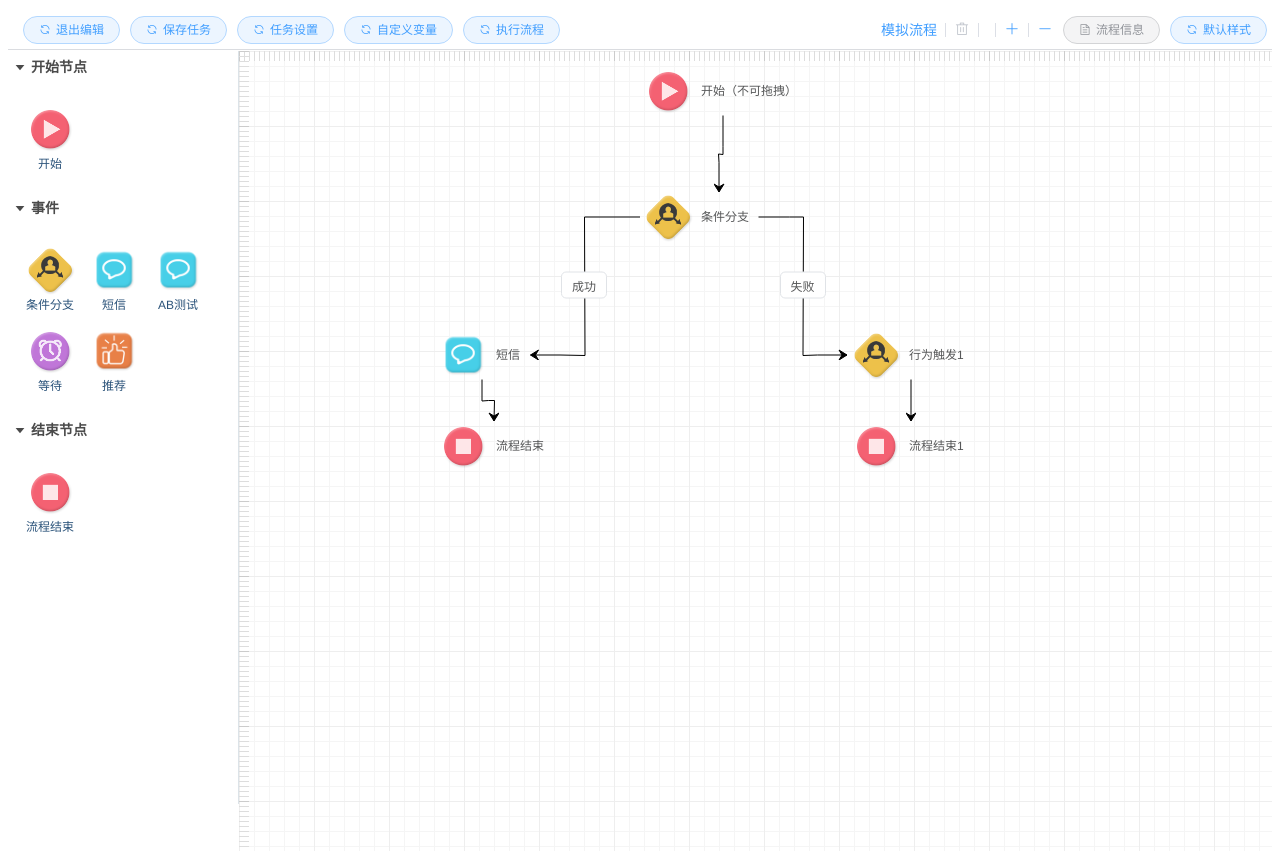
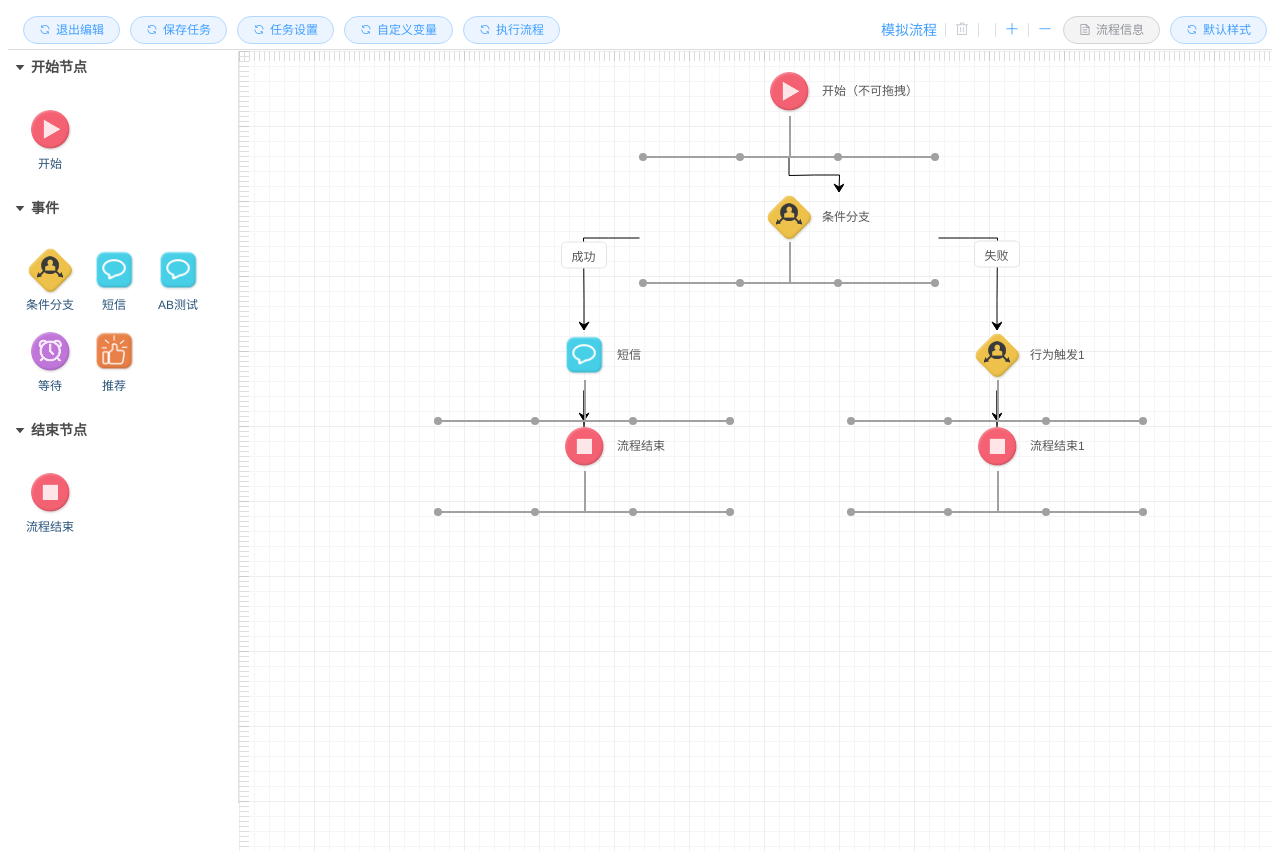
Before and after one commit to fun3c/Customer, a Vue app: page /Panel in a window 1280 px wide. Built offline with nearby package versions, Linux system fonts and the light colour scheme; sample sign-in values are in the browser's storage.

Commit message:
赵宇航10.13 组件封装

```diff
--- a/src/components/ef/index.css
+++ b/src/components/ef/index.css
@@ -127,16 +127,52 @@
 .ef-node-container {
     position: absolute;
     display: flex;
+    flex-direction: column;
+    /* border-bottom: #a1a1a1 solid 2px; */
+
+}
+/* //头部容器 */
+.el-node-top{
+    /* width: 100%; */
+    height: 50px;
+    display: flex;
+    align-items: center;
+    max-width: 250px;
+    margin-left:125px ;
+    }
+/* 底部容器 */
+.el-node-bottom{
+    width: 300px;
+    /* display: flex;
     justify-items: center;
+    align-items: center; */
+
+}
+/*节点中间的竖线*/
+.ef-node-left {
+
+    width: 2px;
+    height: 40px;
+    background-color: #a1a1a1;
+    margin-left: 50%;
+    /* border-radius: 4px 0 0 4px; */
+}
+/* 节点底部的线 */
+.ef-bottom-line{
+    width: 100%;
+    height: 2px;
+    background-color: #a1a1a1;
+    display: flex;
+    justify-content: space-between;
     align-items: center;
-    /* width: 170px;
-    height: 32px; */
-    /* border: 1px solid #E0E3E7; */
-    border-radius: 5px;
-    /* background-color: #fff; */
 }
-
-.ef-node-container:hover {
+.endpoint{
+    width: 8px;
+    height: 8px;
+    border-radius: 50%;
+    background-color:  #a1a1a1;
+}
+.el-node-img:hover {
     /* 设置移动样式*/
     cursor: move;
     background-color: #F0F7FF;
@@ -153,12 +189,7 @@
     border: 1px solid #1879FF;
 }
 
-/*节点左侧的竖线*/
-.ef-node-left {
-    width: 4px;
-    background-color: #1879FF;
-    border-radius: 4px 0 0 4px;
-}
+
 
 /*节点左侧的图标*/
 .ef-node-left-ico {
--- a/src/components/ef/node.vue
+++ b/src/components/ef/node.vue
@@ -2,26 +2,37 @@
   <div
     ref="node"
     :style="nodeContainerStyle"
-    @click="clickNode"
+    @dbclick="clickNode"
     @mouseup="changeNodeSite"
     :class="nodeContainerClass"
   >
-    <!-- 最左侧的那条竖线 -->
-    <div class="ef-node-left"></div>
+
     <!-- 节点类型的图标 -->
-    <img
+    <div class="el-node-top ">
+          <img
+      :class="nodeClass"
       style="width: 50px; height: 50px"
       :src="require('@/assets/' + node.img + '.png')"
       alt=""
     />
-    <!-- <div class="ef-node-left-ico flow-node-drag">
+
+    <div class="ef-node-text" :show-overflow-tooltip="true">
+      {{ node.name }}
+    </div>
+    </div>
+   <div class="el-node-bottom">
+ <!-- 最中间的那条竖线 -->
+    <div class="ef-node-left"></div>
+    <!-- 最下边的横线 -->
+       <div class="ef-bottom-line flow-node-drag">
+         <!-- 这里根据后端给的节点出口信息来渲染 -->
+            <div class="flow-node-drag endpoint" v-for="(item) in 4" :key="item" ></div>
+        </div>
+   </div>
+       <!-- <div class="ef-node-left-ico flow-node-drag">
             <i :class="nodeIcoClass"></i>
         </div> -->
     <!-- 节点名称 -->
-    <div class="ef-node-text" :show-overflow-tooltip="true">
-      {{ node.name }}
-
-    </div>
     <!-- 节点状态图标 -->
     <!-- <div class="ef-node-right-ico">
             <i class="el-icon-circle-check el-node-state-success" v-show="node.state === 'success'"></i>
@@ -50,6 +61,12 @@ export default {
         "ef-node-container": true,
         //是否选中
         [this.node.type]: true,
+      };
+    },
+        nodeClass() {
+      return {
+        //是否选中
+        'el-node-img': true,
         "ef-node-active":
           this.activeElement.type == "node"
             ? this.activeElement.nodeId === this.node.id
@@ -74,7 +91,7 @@ export default {
   methods: {
     // 点击节点
     clickNode() {
-      this.$emit("clickNode", this.node.id);
+      this.$emit("dbclick", this.node.id);
     },
     // 鼠标移动后抬起
     changeNodeSite() {
--- a/src/components/ef/node_form.vue
+++ b/src/components/ef/node_form.vue
@@ -103,6 +103,7 @@
             // 修改连线
             saveLine() {
                 this.$emit('setLineLabel', this.line.from, this.line.to, this.line.label)
+                 this.$emit("isHideFrom",false)
             },
             Deselect(){
                 this.$emit("isHideFrom",false)
@@ -119,6 +120,7 @@
                         this.$emit('repaintEverything')
                     }
                 })
+                this.$emit("isHideFrom",false)
             }
         }
     }
--- a/src/components/ef/panel.vue
+++ b/src/components/ef/panel.vue
@@ -119,7 +119,7 @@
             :activeElement="activeElement"
             @changeNodeSite="changeNodeSite"
             @nodeRightMenu="nodeRightMenu"
-            @clickNode="clickNode"
+            @dbclick="clickNode"
           >
           </flow-node>
         </template>
@@ -241,7 +241,7 @@ export default {
   mounted() {
     this.jsPlumb = jsPlumb.getInstance();
     this.$nextTick(() => {
-      // 默认加载流程A的数据、在这里可以根据具体的业务返回符合流程数据格式的数据即可
+      // 默认加载流程A的数据
       this.dataReload(getDataC());
     });
   },
@@ -337,17 +337,28 @@ export default {
         // // 设置目标点，其他源点拖出的线可以连接该节点
         this.jsPlumb.makeTarget(node.id, this.jsplumbTargetOptions);
 
-        if (!node.viewOnly) {
+
+        if (!node.viewOnly) { //是否是不可移动元素
           this.jsPlumb.draggable(node.id, { //可拖动元素
             grid:[15,15],//网格设置
-             Anchors: [ 'TopCenter',  'Bottom','BottomRight', 'BottomLeft'],
-            containment: "parent",
+             Anchors: [ 'TopCenter', 'Bottom','BottomRight', 'BottomLeft'],
+            // containment: "parent",
             stop: function(el) {
               // 拖拽节点结束后的对调
               console.log("拖拽结束: ", el);
             }
           });
         }
+        //初始化添加端点
+  //          this.jsPlumb.addEndpoint(node.id, {
+  //         anchor:[
+  //   [ 0.5, 0, 0, -1, 0, 0, "top" ],
+  //   [ 1, 0.5, 1, 0, 0, 0, "right" ]
+  //   [ 0.5, 1, 0, 1, 0, 0, "bottom" ]
+  //   [ 0, 0.5, -1, 0, 0, 0, "left" ]
+  // ]
+  //     })
+
       }
       // 初始化连线
       for (var i = 0; i < this.data.lineList.length; i++) {
```
